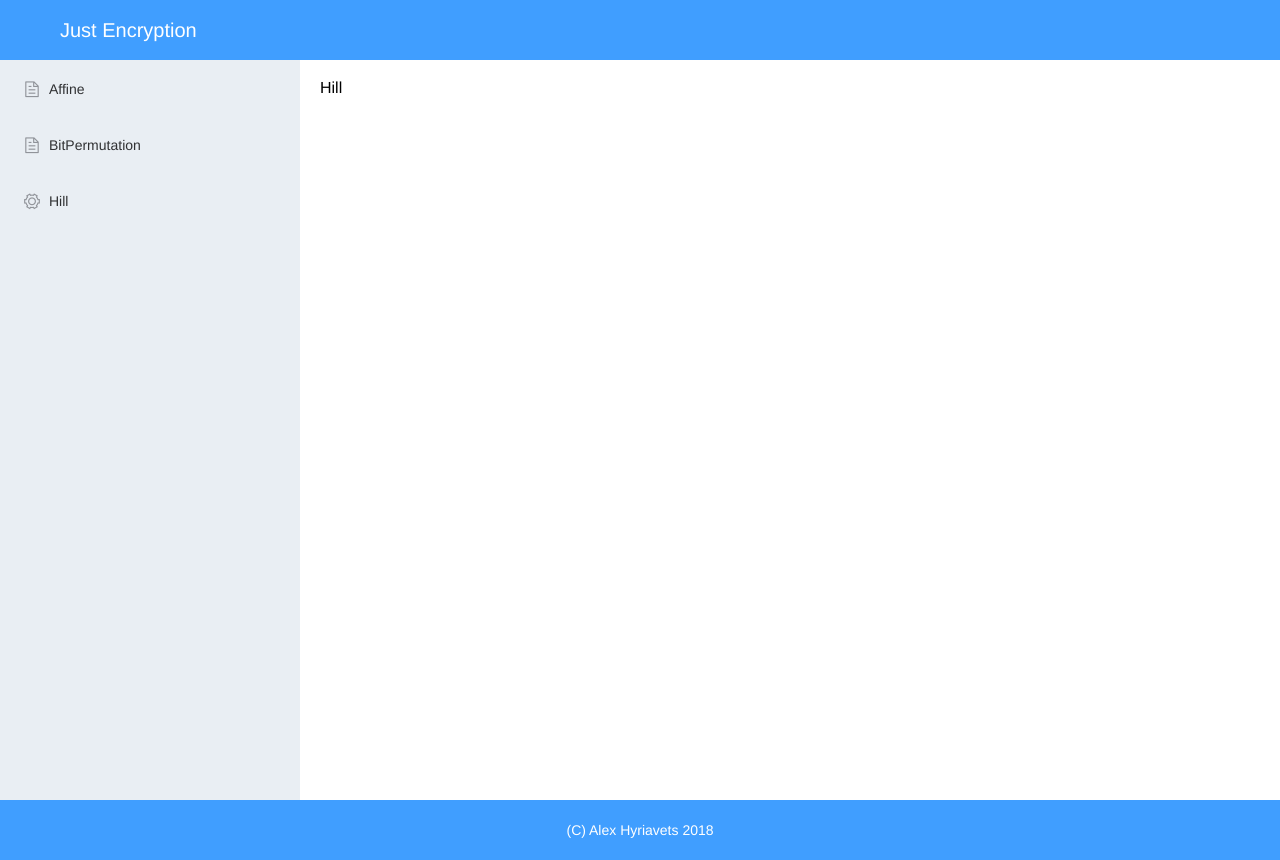
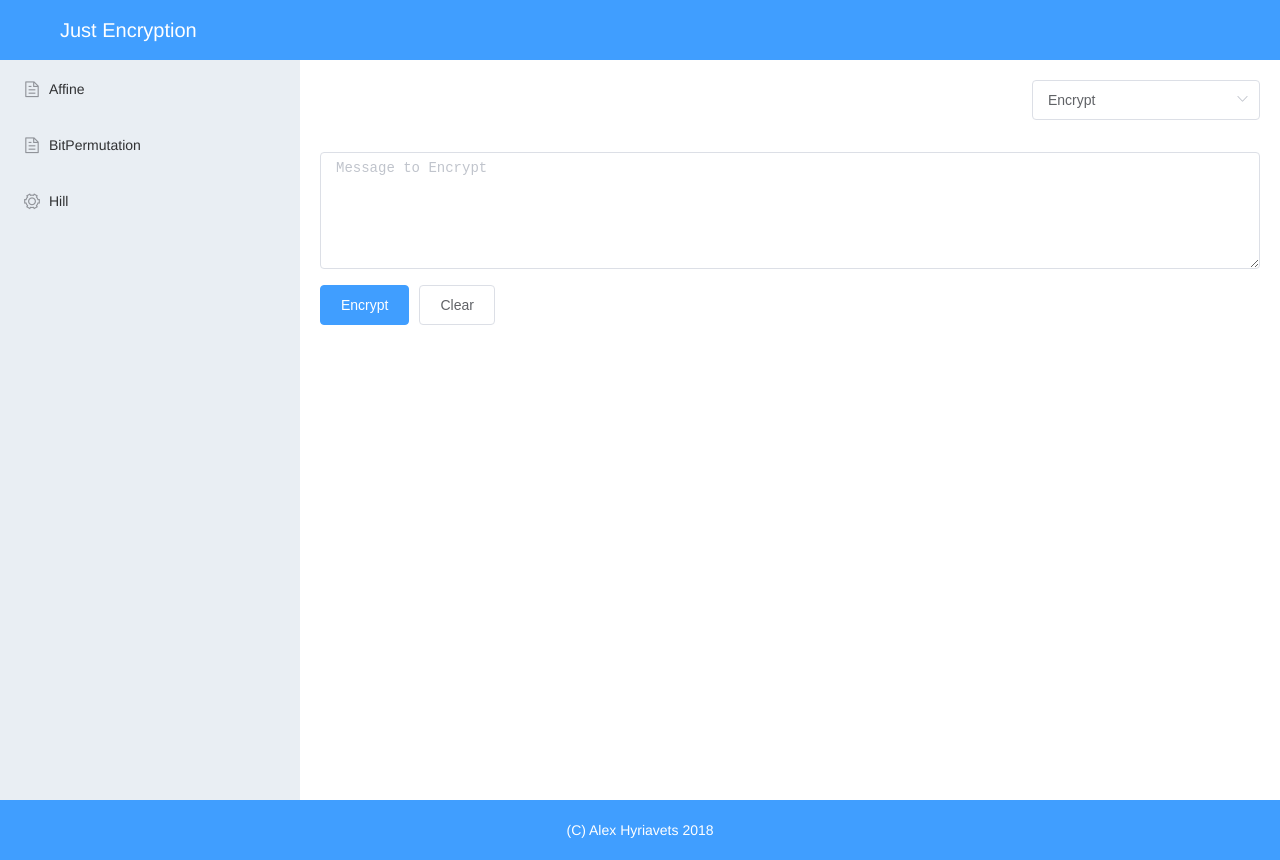
Before and after one commit to alexhyriavets/Encryption-methods, a Vue app: page /hill in a window 1280 px wide. Built offline with nearby package versions, Linux system fonts and the light colour scheme.

Commit message:
add hill method

```diff
--- a/package.json
+++ b/package.json
@@ -38,7 +38,8 @@
     "rules": {
       "semi": "off",
       "import/extensions": "off",
-      "no-bitwise": "off"
+      "no-bitwise": "off",
+      "no-plusplus": "off"
     },
     "parserOptions": {
       "parser": "babel-eslint"
--- a/src/views/Hill.vue
+++ b/src/views/Hill.vue
@@ -1,3 +1,207 @@
 <template>
-  <div>Hill</div>
+  <div class="hill">
+    <div class="hill__select-wrapper">
+      <el-select
+        v-model="currentMethod"
+        placeholder="Select"
+        class="bp__select"
+      >
+        <el-option
+          v-for="item in $options.options"
+          :key="item.value"
+          :label="item.label"
+          :value="item.value"
+        >
+        </el-option>
+      </el-select>
+    </div>
+    <br>
+    <br>
+    <el-input
+      v-model="enteredMessage"
+      :placeholder="`Message to ${currentMethod}`"
+      type="textarea"
+      :rows="5"
+    />
+    <br>
+    <br>
+    <el-button
+      type="primary"
+      @click="doAction"
+    >
+      {{ currentMethod }}
+    </el-button>
+    <el-button
+      @click="clearForm"
+    >
+      Clear
+    </el-button>
+
+    <el-dialog
+      :visible.sync="dialogVisible"
+      title="Result"
+      width="30%"
+    >
+      <span class="bp__message-in-dialog">{{ resultMessage }}</span>
+      <span slot="footer" class="dialog-footer">
+        <el-button
+          @click="copyToClipboard(resultMessage)"
+        >
+          Copy
+        </el-button>
+        <el-button
+          type="danger"
+          @click="hideDialog"
+        >
+          Close
+        </el-button>
+      </span>
+    </el-dialog>
+  </div>
 </template>
+
+<script>
+const options = [
+  {
+    value: 'Encrypt',
+    label: 'Encrypt',
+  },
+  {
+    value: 'Decrypt',
+    label: 'Decrypt',
+  },
+]
+
+const matrix = [[15, 4], [11, 3]]
+const alphabet = 'abcdefghijklmnopqrstuvwxyz'
+
+const getTransposeMatrix = matrixToTranspose => [
+  [matrixToTranspose[1][1], -matrixToTranspose[0][1]],
+  [-matrixToTranspose[1][0], matrixToTranspose[0][0]],
+]
+
+const getRegular = text => text.match(/.{1,2}/g)
+
+export default {
+  options,
+
+  name: 'Hill',
+  data() {
+    return {
+      currentMethod: 'Encrypt',
+      enteredMessage: '',
+      encryptedMessage: '',
+      decryptedMessage: '',
+      dialogVisible: false,
+    }
+  },
+  computed: {
+    resultMessage() {
+      return this.currentMethod === 'Encrypt'
+        ? this.encryptedMessage
+        : this.decryptedMessage
+    },
+  },
+  methods: {
+    copyToClipboard(message) {
+      try {
+        navigator.clipboard.writeText(message)
+
+        this.$notify({
+          title: 'Success',
+          message: 'Message copied to clipboard',
+          type: 'success',
+        })
+      } catch (err) {
+        this.$notify({
+          title: 'Error',
+          message: 'Error happened during copy to clipboard',
+          type: 'error',
+        })
+      }
+    },
+    doAction() {
+      if (!this.enteredMessage) {
+        this.$notify({
+          title: 'Error',
+          message: 'You must enter message before this action',
+          type: 'error',
+        })
+
+        return
+      }
+
+      if (this.currentMethod === 'Encrypt') {
+        this.encrypt()
+      } else {
+        this.decrypt()
+      }
+    },
+    clearForm() {
+      this.enteredMessage = ''
+    },
+    showDialog() {
+      this.dialogVisible = true
+    },
+    hideDialog() {
+      this.dialogVisible = false
+    },
+    crypt(message, cryptMatrix) {
+      let sum = 0
+      let final = ''
+
+      for (let i = 0; i < message.length; i++) {
+        for (let j = 0; j < cryptMatrix.length; j++) {
+          for (let k = 0; k < cryptMatrix.length; k++) {
+            sum += cryptMatrix[j][k] * alphabet.indexOf(message[i][k])
+          }
+          const index = sum >= 0
+            ? (sum % alphabet.length)
+            : (alphabet.length - (Math.abs(sum) % alphabet.length))
+          final += alphabet[index]
+          sum = 0
+        }
+      }
+
+      return final
+    },
+    encrypt() {
+      this.encryptedMessage = this.crypt(
+        getRegular(this.enteredMessage),
+        getTransposeMatrix(matrix),
+      )
+
+      this.showDialog()
+    },
+    decrypt() {
+      const message = this.enteredMessage.length % 2
+        ? `${this.enteredMessage}z`
+        : this.enteredMessage
+
+      this.decryptedMessage = this.crypt(getRegular(message), matrix)
+
+      this.showDialog()
+    },
+  },
+}
+</script>
+
+<style lang="scss">
+.hill {
+  &__message-in-dialog {
+    word-break: break-word;
+  }
+
+  &__select-wrapper {
+    position: relative;
+    width: 100%;
+    height: 40px;
+  }
+
+  &__select {
+    position: absolute;
+    top: 0;
+    right: 0;
+  }
+}
+</style>
```
Also changed, not shown: src/utils/helpers.js (added).
